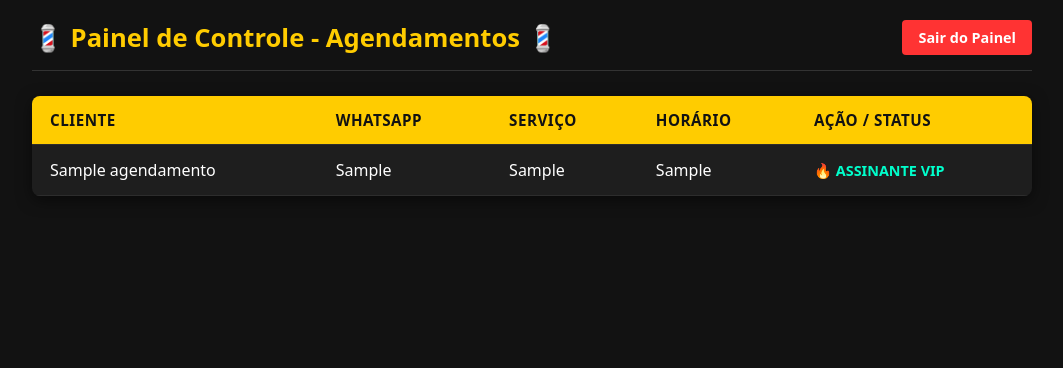
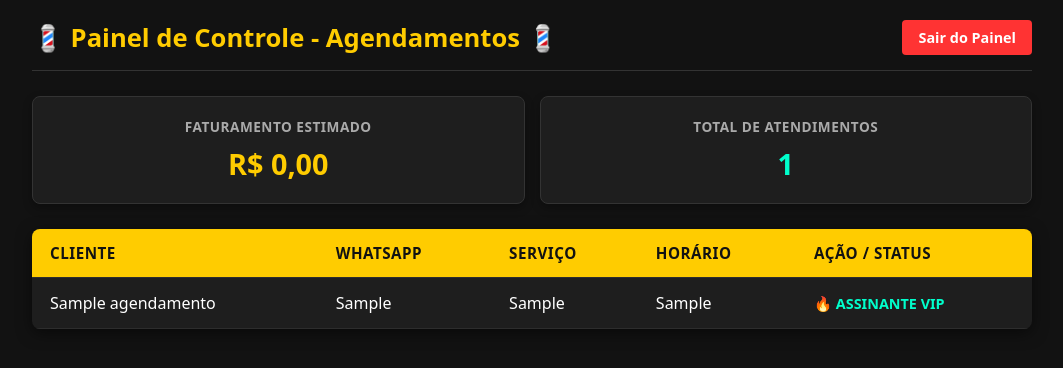
Before and after one commit to madsenkill/sistema-agendamento-barbearia, a Flask app: page /admin in a window 1280 px wide. Shown: the top 368 px of the page, without its empty margins (108-1171 px from the left). Run offline with Flask 3, Linux system fonts and the light colour scheme; a user stored in the database is signed in; tables that the repository leaves empty hold one stand-in row (values such as "Sample post").

Commit message:
Metrics: Adicionado faturamento automatico e contador de atendimentos no painel

```diff
--- a/app.py
+++ b/app.py
@@ -158,9 +158,9 @@ def logout_admin():
     return redirect('/login')
 
 # Rota 3.1: Tela do Painel Administrativo (AGORA PROTEGIDA!)
+# Rota 3.1: Tela do Painel Administrativo (COM FATURAMENTO E MÉTRICAS)
 @app.route('/admin')
 def painel_admin():
-    # Se o carimbo de login não estiver na sessão, barra o acesso!
     if 'admin_logado' not in session:
         return redirect('/login')
 
@@ -171,20 +171,61 @@ def painel_admin():
     agendamentos_rows = cursor.fetchall()
 
     lista_agendamentos = []
+    faturamento_total = 0.0
+    total_atendimentos = 0
+
     for row in agendamentos_rows:
-        cursor.execute("SELECT * FROM assinantes WHERE whatsapp = ?", (row[1],))
+        nome_cliente = row[0]
+        whatsapp_cliente = row[1]
+        servico_texto = row[2]
+        horario_cliente = row[3]
+
+        # Verifica se o cliente é assinante VIP
+        cursor.execute("SELECT * FROM assinantes WHERE whatsapp = ?", (whatsapp_cliente,))
         eh_vip = cursor.fetchone() is not None
 
+        # --- LÓGICA DE CÁLCULO DO FATURAMENTO ---
+        valor_servico = 0.0
+
+        if eh_vip:
+            # Se for VIP, o atendimento individual não gera custo no dia
+            valor_servico = 0.0
+        else:
+            # Se não for VIP, extrai o preço do texto (ex: "Barba - R$ 20,00")
+            try:
+                if "R$" in servico_texto:
+                    # Pega tudo o que vem depois do "R$ " e limpa espaços e vírgulas
+                    partes = servico_texto.split("R$")
+                    valor_str = partes[1].split("/")[0].strip() # Remove o "/mês" se for plano
+                    valor_str = valor_str.replace(",", ".")
+                    valor_servico = float(valor_str)
+            except Exception as e:
+                print(f"Erro ao calcular valor do serviço '{servico_texto}': {e}")
+                valor_servico = 0.0
+
+        # Somando as métricas do dia
+        faturamento_total += valor_servico
+        total_atendimentos += 1
+
         lista_agendamentos.append({
-            "nome": row[0],
-            "whatsapp": row[1],
-            "servico": row[2],
-            "horario": row[3],
+            "nome": nome_cliente,
+            "whatsapp": whatsapp_cliente,
+            "servico": servico_texto,
+            "horario": horario_cliente,
             "vip": eh_vip
         })
 
     conexao.close()
-    return render_template('admin.html', agendamentos=lista_agendamentos)
+
+    # Formata o faturamento para exibir bonitinho como moeda (ex: R$ 150,00)
+    faturamento_formatado = f"R$ {faturamento_total:.2f}".replace(".", ",")
+
+    return render_template(
+        'admin.html',
+        agendamentos=lista_agendamentos,
+        faturamento=faturamento_formatado,
+        total_atendimentos=total_atendimentos
+    )
 
 # Rota 4: Botão mágico para tornar o cliente VIP direto pelo painel
 @app.route('/admin/tornar-vip', methods=['POST'])
--- a/templates/admin.html
+++ b/templates/admin.html
@@ -154,7 +154,7 @@
                 text-align: center; /* Centraliza o botão ou selo no final do card */
             }
 
-            /* Insere o nome do dado do lado esquerdo usando o "data-label" invisível */
+           /* Insere o nome do dado do lado esquerdo usando o "data-label" invisível */
             td::before {
                 content: attr(data-label);
                 position: absolute;
@@ -165,6 +165,40 @@
                 font-size: 0.85rem;
             }
         }
+
+        /* === COLE O CÓDIGO NOVO DAQUI PARA BAIXO === */
+        /* Grid de Cards de Métricas */
+        .metrics-grid {
+            display: grid;
+            grid-template-columns: repeat(auto-fit, minmax(200px, 1fr));
+            gap: 15px;
+            margin-bottom: 25px;
+        }
+        .metric-card {
+            background-color: #1e1e1e;
+            border: 1px solid #333;
+            padding: 20px;
+            border-radius: 8px;
+            text-align: center;
+            box-shadow: 0 4px 10px rgba(0,0,0,0.3);
+        }
+        .metric-card h4 {
+            color: #aaa;
+            font-size: 0.85rem;
+            text-transform: uppercase;
+            letter-spacing: 0.5px;
+            margin-bottom: 8px;
+        }
+        .metric-card p {
+            font-size: 1.8rem;
+            font-weight: bold;
+            color: #ffcc00;
+        }
+        .metric-card .atendimentos-cor {
+            color: #00ffcc;
+        }
+        /* === ATÉ AQUI === */
+
     </style>
 </head>
 <body>
@@ -172,8 +206,16 @@
         <div class="header-painel">
             <h2>💈 Painel de Controle - Agendamentos 💈</h2>
             <a href="/logout" class="btn-logout">Sair do Painel</a>
+        </div> <div class="metrics-grid">
+            <div class="metric-card">
+                <h4>Faturamento Estimado</h4>
+                <p>{{ faturamento }}</p>
+            </div>
+            <div class="metric-card">
+                <h4>Total de Atendimentos</h4>
+                <p class="atendimentos-cor">{{ total_atendimentos }}</p>
+            </div>
         </div>
-
         <table>
             <thead>
                 <tr>
```
